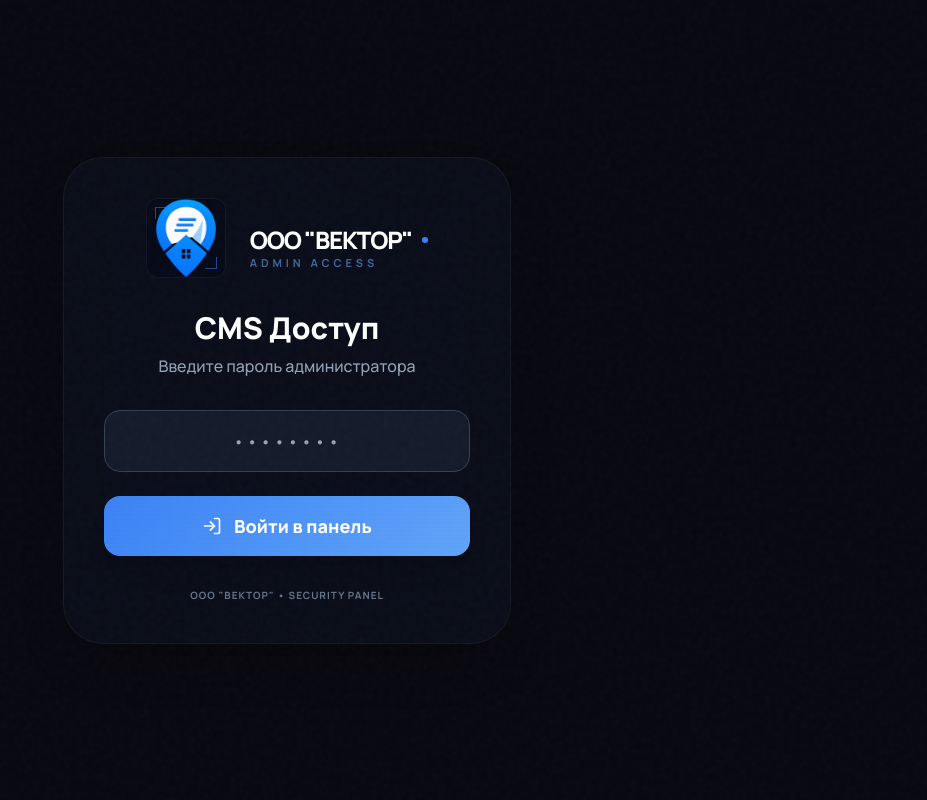
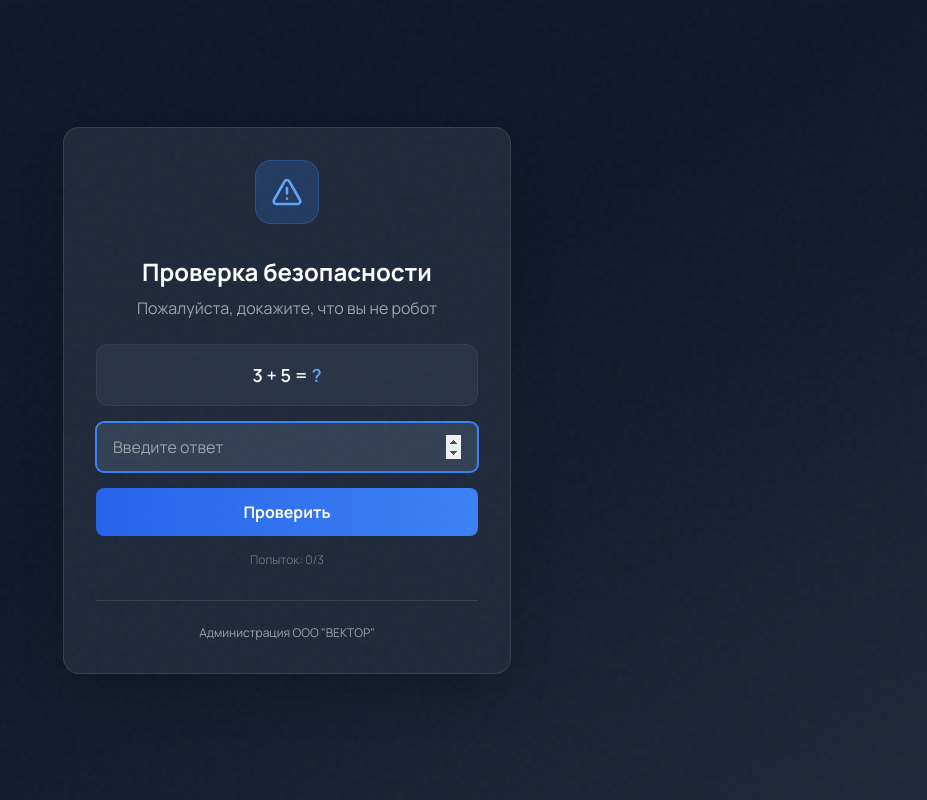
Before and after one commit to AlB4k/vector-landing, a React (Create React App) app: page /cms in a window 1280 px wide. Shown: the whole page, without its empty margins (353-1280 px from the left). Built offline with nearby package versions, Linux system fonts and the light colour scheme.

Commit message:
feat: add bot protection for CMS access (math challenge + rate limit)

```diff
--- a/src/App.js
+++ b/src/App.js
@@ -4,6 +4,7 @@ import Landing from './Landing';
 import Requisites from './pages/Requisites';
 import Oferta from './pages/Oferta';
 import NotFound from './pages/NotFound';
+import BotChallenge from './components/BotChallenge';
 import { LogIn, AlertTriangle, RefreshCcw, Loader2 } from 'lucide-react';
 import { validateContent } from './utils/security';
 import { Logo } from './components/Shared';
@@ -993,6 +994,9 @@ function LoginScreen({ onLogin, companyName }) {
 
 export default function App() {
   const [isAuth, setIsAuth] = useState(false);
+  const [challengePassed, setChallengePassed] = useState(() => {
+    return sessionStorage.getItem('cms_challenge_passed') === 'true';
+  });
   const [content, setContent] = useState(INITIAL_CONTENT);
   const [theme, setTheme] = useState('light');
   const [consentVersion, setConsentVersion] = useState(0);
@@ -1219,7 +1223,9 @@ export default function App() {
             <Routes>
             <Route path="/" element={<Landing content={content} theme={theme} setTheme={setTheme} />} />
             <Route path="/cms" element={
-              isAuth ? (
+              !challengePassed ? (
+                <BotChallenge onSuccess={() => setChallengePassed(true)} companyName={content.companyName} />
+              ) : isAuth ? (
                 <CMS content={content} setContent={handleUpdateContent} onLogout={handleLogout} />
               ) : (
                 <LoginScreen onLogin={handleLogin} companyName={content.companyName} />
--- /dev/null
+++ b/src/components/BotChallenge.js
@@ -0,0 +1,124 @@
+import React, { useState, useEffect } from 'react';
+import { AlertTriangle } from 'lucide-react';
+
+const BotChallenge = ({ onSuccess, companyName }) => {
+  const [answer, setAnswer] = useState('');
+  const [attempts, setAttempts] = useState(0);
+  const [isBlocked, setIsBlocked] = useState(false);
+  const [blockUntil, setBlockUntil] = useState(null);
+  const [challenge] = useState(() => {
+    const a = Math.floor(Math.random() * 10) + 1;
+    const b = Math.floor(Math.random() * 10) + 1;
+    return { a, b, answer: a + b };
+  });
+
+  // Проверка блокировки при загрузке
+  useEffect(() => {
+    const blocked = sessionStorage.getItem('cms_blocked_until');
+    if (blocked) {
+      const blockTime = parseInt(blocked, 10);
+      const now = Date.now();
+      if (now < blockTime) {
+        setIsBlocked(true);
+        setBlockUntil(new Date(blockTime).toLocaleTimeString('ru-RU'));
+      } else {
+        sessionStorage.removeItem('cms_blocked_until');
+        sessionStorage.removeItem('cms_attempts');
+        setAttempts(0);
+      }
+    }
+
+    const stored = parseInt(sessionStorage.getItem('cms_attempts') || '0', 10);
+    setAttempts(stored);
+  }, []);
+
+  const handleSubmit = (e) => {
+    e.preventDefault();
+
+    if (isBlocked) {
+      return;
+    }
+
+    if (parseInt(answer, 10) === challenge.answer) {
+      sessionStorage.setItem('cms_challenge_passed', 'true');
+      onSuccess();
+      return;
+    }
+
+    const newAttempts = attempts + 1;
+    setAttempts(newAttempts);
+    sessionStorage.setItem('cms_attempts', newAttempts.toString());
+    setAnswer('');
+
+    if (newAttempts >= 3) {
+      const blockUntilTime = Date.now() + 5 * 60 * 1000; // 5 минут
+      sessionStorage.setItem('cms_blocked_until', blockUntilTime.toString());
+      setIsBlocked(true);
+      setBlockUntil(new Date(blockUntilTime).toLocaleTimeString('ru-RU'));
+    }
+  };
+
+  return (
+    <div className="min-h-screen bg-gradient-to-br from-slate-900 via-slate-900 to-slate-800 flex items-center justify-center p-4">
+      <div className="w-full max-w-md">
+        <div className="bg-slate-800 border border-white/10 rounded-2xl p-8 shadow-2xl">
+          <div className="flex items-center justify-center mb-8">
+            <div className="w-16 h-16 bg-blue-500/20 rounded-2xl flex items-center justify-center border border-blue-500/30">
+              <AlertTriangle size={32} className="text-blue-400" />
+            </div>
+          </div>
+
+          <h1 className="text-2xl font-bold text-white text-center mb-2">Проверка безопасности</h1>
+          <p className="text-gray-400 text-center mb-6">
+            Пожалуйста, докажите, что вы не робот
+          </p>
+
+          {isBlocked ? (
+            <div className="bg-red-500/10 border border-red-500/30 rounded-xl p-4 text-center">
+              <p className="text-red-400 font-semibold mb-2">Доступ ограничен</p>
+              <p className="text-gray-300 text-sm">
+                Попыток исчерпано. Повторите попытку после <span className="font-bold">{blockUntil}</span>
+              </p>
+            </div>
+          ) : (
+            <form onSubmit={handleSubmit} className="space-y-4">
+              <div className="bg-slate-700/50 border border-white/5 rounded-xl p-4">
+                <p className="text-white text-lg font-semibold text-center">
+                  {challenge.a} + {challenge.b} = <span className="text-blue-400">?</span>
+                </p>
+              </div>
+
+              <input
+                type="number"
+                value={answer}
+                onChange={(e) => setAnswer(e.target.value)}
+                placeholder="Введите ответ"
+                className="w-full px-4 py-3 rounded-lg bg-slate-700 border border-white/10 text-white placeholder-gray-400 focus:outline-none focus:border-blue-500 focus:ring-1 focus:ring-blue-500"
+                autoFocus
+              />
+
+              <button
+                type="submit"
+                className="w-full py-3 rounded-lg bg-gradient-to-r from-blue-600 to-blue-500 text-white font-bold hover:from-blue-700 hover:to-blue-600 transition-all active:scale-95"
+              >
+                Проверить
+              </button>
+
+              <p className="text-gray-500 text-xs text-center">
+                Попыток: {attempts}/3
+              </p>
+            </form>
+          )}
+
+          <div className="mt-8 pt-6 border-t border-white/10">
+            <p className="text-gray-400 text-xs text-center">
+              Администрация {companyName || 'компании'}
+            </p>
+          </div>
+        </div>
+      </div>
+    </div>
+  );
+};
+
+export default BotChallenge;
```
